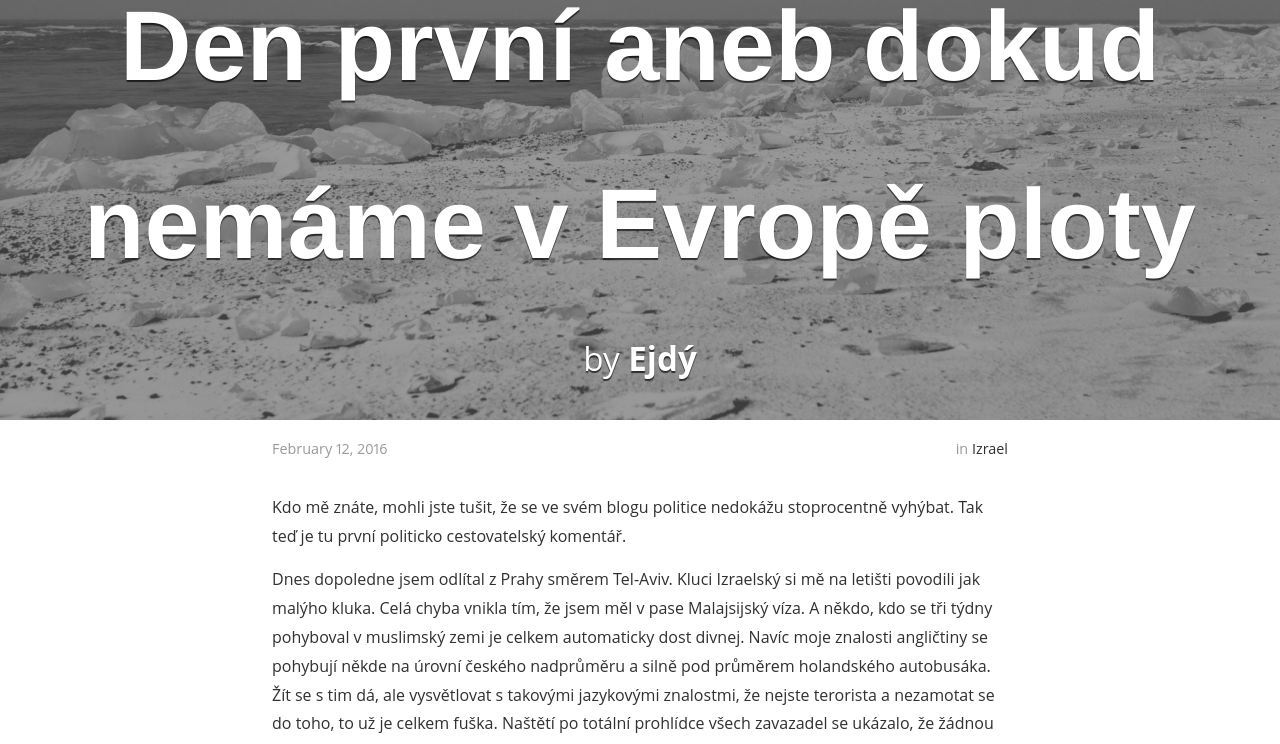
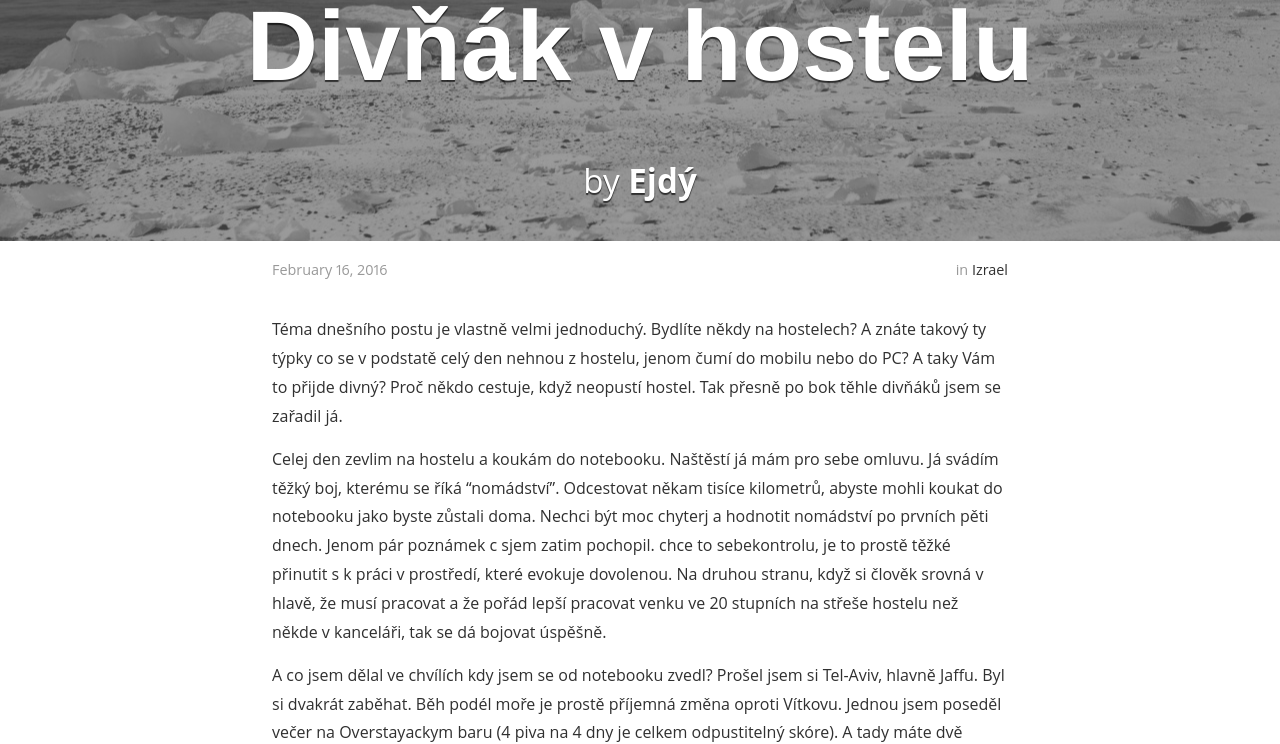
Before and after one commit to senkadam/odnulykjedny, a Jekyll site: the page built from _posts/2016-02-12-Izrael-den-prvni.markdown, in a window 1280 px wide and 1400 px high, scrolled down 263 px. Shown: the top 744 px of the window. Built offline with Jekyll 4.4.1, drawn with Linux system fonts in a browser that asks for light colours; nearby versions of some CDN libraries; some web fonts are replaced; comment, search, counter and statistics services are not loaded; a style sheet for code colours, icons or effects is not loaded; some of the changed text lies outside the part shown.

Commit message:
divnak v hostelu

```diff
--- a/_posts/2016-02-12-Izrael-den-prvni.markdown
+++ b/_posts/2016-02-12-Izrael-den-prvni.markdown
@@ -1,20 +1,23 @@
 ---
 layout: post
 titleblog:  "odnulykjedny - Nomádem v Izraeli"
-title:  "Den první aneb dokud nemáme v Evropě ploty"
-date:   2016-02-12 23:56:00"
+title:  "Divňák v hostelu"
+date:   2016-02-16 22:16:00"
 author: Ejdý
 categories: izrael
-tags:	nomad izrael hranice kontrola tel-aviv
+tags:	nomad izrael prace
 cover:  "/assets/back.jpg"
 ---
 
-Kdo mě znáte, mohli jste tušit, že se ve svém blogu politice nedokážu stoprocentně vyhýbat. Tak teď je tu první politicko cestovatelský komentář.
+Téma  dnešního postu je vlastně velmi jednoduchý. Bydlíte někdy na hostelech? A znáte takový ty týpky co se v podstatě celý den nehnou z hostelu, jenom čumí do mobilu nebo do PC? A taky Vám to přijde divný? Proč někdo cestuje, když neopustí hostel. Tak přesně po bok těhle divňáků jsem se zařadil já.
 
-Dnes dopoledne jsem odlítal z Prahy směrem Tel-Aviv. Kluci Izraelský si mě na letišti povodili jak malýho kluka. Celá chyba vnikla tím, že jsem měl v pase Malajsijský víza. A někdo, kdo se tři týdny pohyboval v muslimský zemi je celkem automaticky dost divnej. Navíc moje znalosti angličtiny se pohybují někde na úrovní českého nadprůměru a silně pod průměrem holandského autobusáka. Žít se s tim dá, ale vysvětlovat s takovými jazykovými znalostmi, že nejste terorista a nezamotat se do toho, to už je celkem fuška. Naštětí po totální prohlídce všech zavazadel se ukázalo, že žádnou bombu nevezu, tak jsem mohl odletět.
+ Celej den zevlim na hostelu a koukám do notebooku. Naštěstí já mám pro sebe omluvu. Já svádím těžký boj, kterému se říká "nomádství". Odcestovat někam tisíce kilometrů, abyste mohli koukat do notebooku jako byste zůstali doma. Nechci být moc chyterj a hodnotit nomádství po prvních pěti dnech. Jenom pár poznámek c sjem zatim pochopil. chce to sebekontrolu, je to prostě těžké přinutit s k práci v prostředí, které evokuje dovolenou. Na druhou stranu, když si člověk srovná v hlavě, že musí pracovat a že pořád lepší pracovat venku ve 20 stupních na střeše hostelu než někde v kanceláři, tak se dá bojovat úspěšně.
 
-Nechci klukům Izraelskejm nic vyčítat, jejich přístup je naprosto pochopitelný, navíc byli maximálně slušný. Dlužno dodat, že třeba vyhrožování trestem smrti za drogy v Singapuru, mě děsilo o něco více. Člověk si ale v těhle chvílích uvědomí, jak je fajn žít bez hranic. Nemuset vysvětlovat celníkům kam a proč jedu, netřást se jestli mi to dovolí, prostě necítit, jak má někdo váš osud v rukou. Je dost smutný jaké se v naší společnosti těší podpoře všichni Zemanové, Okamurové, Konvičkové, Ficové a další, kteří volají po stavbě nových plotů a zdí. Na druhou stranu je pravda, že pokud jste člověk, jehož největším cestovatelským počinem je nedělní výlet z Kralup do kina do Leťnan, nemusí Vám dojít, jak je fajn, zajet si o víkendu do Berlína, stejně tak snadno jako do těch Letnǎn.
+A co jsem dělal ve chvílích kdy jsem se od notebooku zvedl? Prošel jsem si Tel-Aviv, hlavně Jaffu. Byl si dvakrát zaběhat. Běh podél moře je prostě příjemná změna oproti Vítkovu. Jednou jsem poseděl večer na Overstayackym baru (4 piva na 4 dny je celkem odpustitelný skóre). A tady máte dvě fotky;)
 
-V Tel-Avivu mě čekal suprovej hostel Overstay, kterej už mám ověřenej z Bangkoku. Je pravda, že tento izraelský bratříček, je oproti tomu Thajskému velkej slušnák ale i tak je atmosféra hodně příjemná. Trávu, ale na baru neprodávaj.
+![Tel-Aviv-1](/odnulykjedny/imgs/G0022134.JPG)
 
-Zítra snad už dodám fotky, a nějakej lepší popis Tel-Avivu samotnýho;)
+![Tel-Aviv-2](/odnulykjedny/imgs/GOPR2128.JPG)
+
+
+Zítra se přesouvám na pár dní do Haify, tak uvidíme jak to se mnou bude pokračovat.
```
Also changed, not shown: _posts/2016-02-16-Izrael-Divnaci-v-hostelu.markdown (added, +20 -0 lines), 2 other files.
